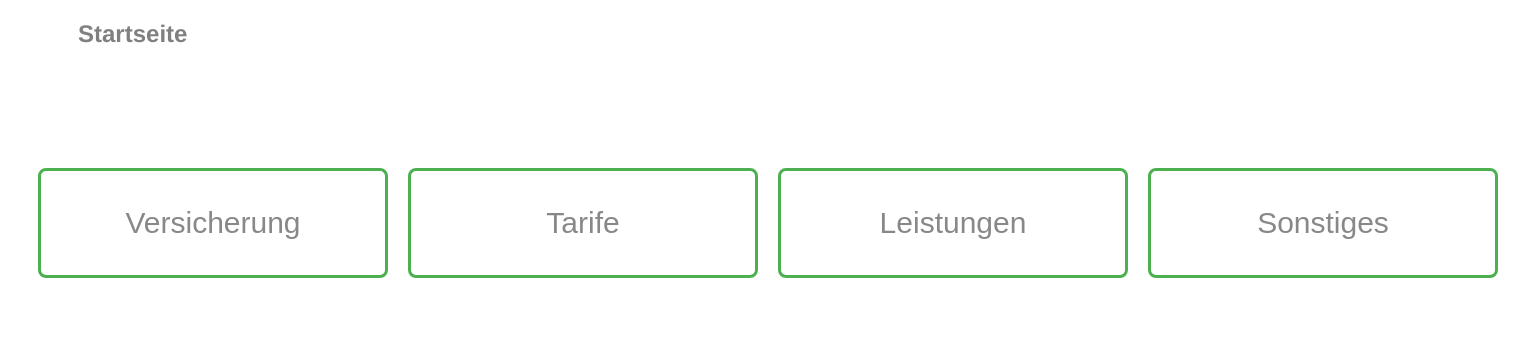
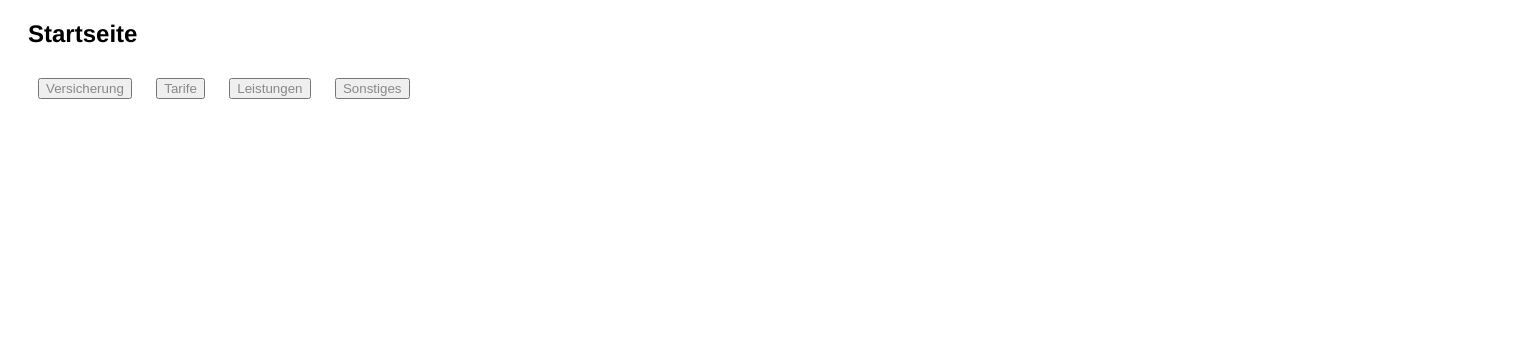
Before and after one commit to ahmedramadan01/self-service-terminal, a Django app: template sp4/self_service_terminal/templates/self_service_terminal/index.html in a window 1520 px wide. Shown: the part 108-455 px from the top of the page. Run offline with Django 3.2, Linux system fonts and the light colour scheme; tables that the repository leaves empty hold one stand-in row (values such as "Sample post"); the template is opened without the code that fills it: values that come from a table or form of the project are taken from there, most other values are stand-ins (such as "Sample title", 1, 10 or a date in 2020); grey boxes marked "Sample" are stand-in pictures.

Commit message:
menu styles (1), cleand CSS (1)

```diff
--- a/sp4/self_service_terminal/static/self_service_terminal/styles.css
+++ b/sp4/self_service_terminal/static/self_service_terminal/styles.css
@@ -16,11 +16,6 @@ h3{
   color:#737373 ;
   font-size: 30px;
   text-align: center;
-}
-button{
-  display: block;
-  margin: 0px auto;
-  margin-top: 300px;
 }
 
 /*Header Styles*/
@@ -60,8 +55,16 @@ header{
  height: 80px;
  margin-right: 50px;
 }
+/* welcome page Styles */
 
-.customer,
+#start{
+  display: block;
+  margin: 0px auto;
+  margin-top: 300px;
+}
+
+/* menu and pagination Styles */
+
 .formular {
   padding: 10px;
   margin-left: 55px;
@@ -70,7 +73,6 @@ header{
   font-size: 35px;
 }
 
-.exemption,
 .formular-title {
   font-size: 40px;
   margin-top: 5%;
@@ -80,12 +82,13 @@ header{
 .formular-text {
   font-size: 60%;
 }
+.menu_pages{
+  display: flex;
+  justify-content: space-around;
+  align-items: center;
 
-/*HaSh:note for Hakeem: we need to change this to work on iPad not on Mozilla*/
-button::-moz-focus-inner {
-  border: 0;
-}
-
+  border: red 2px solid;
+  }
 
 .btn-container {
   display: -webkit-flex;
@@ -93,64 +96,9 @@ button::-moz-focus-inner {
   flex-direction: column;
   justify-content: space-around;
   align-items: center;
+  border: black 2px solid;
 }
 
-.grey {
-  color: grey;
-  padding-left: 50px;
-}
-
-#old{
-display: flex;
-justify-content: space-around;
-align-items: center;
-}
-
-.frequent {
-  display: -webkit-flex;
-  display: flex;
-  flex-direction: column;
-  justify-content: space-around;
-  align-items: flex-start;
-  /* border: black solid 3px; */
-  margin-left: 65px;
-  height: 360px;
-}
-.frequent-element {
-  width: 820px;
-  height: 75px;
-  border-radius: 8px;
-  border-color: #4caf50;
-  border-width: 3px;
-  border-style: solid;
-  background-color: transparent;
-  color: #4caf50;
-  font-size: 30px;
-  line-height: 65px;
-  padding-left: 10px;
-}
-.menu {
-  display: -webkit-flex;
-  display: flex;
-  flex-direction: column;
-  justify-content: space-around;
-  align-items: center;
-  flex-wrap: wrap;
-  height: 250px;
-  margin-top: 50px;
-}
-.menu-element {
-  width: 350px;
-  height: 110px;
-  margin-bottom: 10px;
-  border-radius: 8px;
-  border-color: #4caf50;
-  border-width: 3px;
-  border-style: solid;
-  background-color: transparent;
-  color: #4caf50;
-  font-size: 30px;
-}
 .green-btn,
 .print,
 .view {
@@ -184,9 +132,8 @@ align-items: center;
   transition: all 0.05s;
 }
 
-.year:active,
+.green-btn:active,
 .navigation:active,
-.menu-element:active,
 .back:active {
   background-color: #e6ffe6;
 }
@@ -206,11 +153,6 @@ align-items: center;
   user-select: none;
   /* Non-prefixed version, currently
   supported by Chrome, Opera and Firefox */
-}
-
-.fa-print,
-.fa-file-alt {
-  padding-right: 30px;
 }
 
 .navigation {
@@ -234,15 +176,6 @@ align-items: center;
   font-size: 25px;
 }
 
-.content {
-  display: flex;
-}
-
-.navigation-container {
-  display: flex;
-  align-items: center;
-}
-
 #preview-image{
   display: block;
   max-width: 500px;
--- a/sp4/self_service_terminal/templates/self_service_terminal/formular.html
+++ b/sp4/self_service_terminal/templates/self_service_terminal/formular.html
@@ -21,9 +21,7 @@
         "GET /form/1/print HTTP/1.1" 204 0-->
     <a style="text-decoration: none;color:{{ settings.colorval_button }}" class="print btn"
       href="/form/{{ form.pk }}/print">Drucken</a>
-    <!---->
 
-    <!-- <button class="noselect print btn" type="button"><i class="fas fa-print"></i>Drucken</button> -->
     <a style="text-decoration: none;color:{{ settings.colorval_zurueck_button }}" class="noselect back btn"
       href="/menu/{{ form.parent_menu.pk }}?page={{ parent_page_number }}">&#171; Zurück </a>
   </div>
```
Also changed, not shown: sp4/self_service_terminal/templates/self_service_terminal/menu.html (+11 -15 lines).
